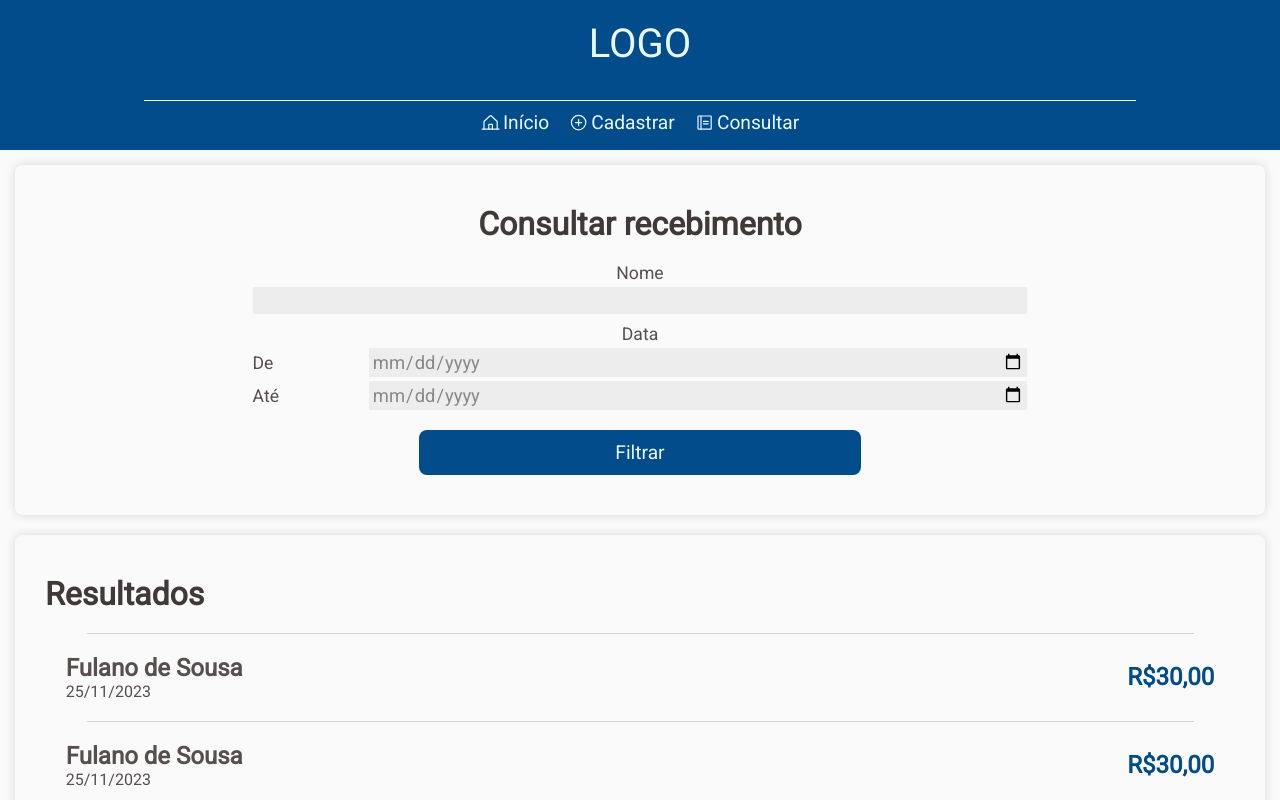
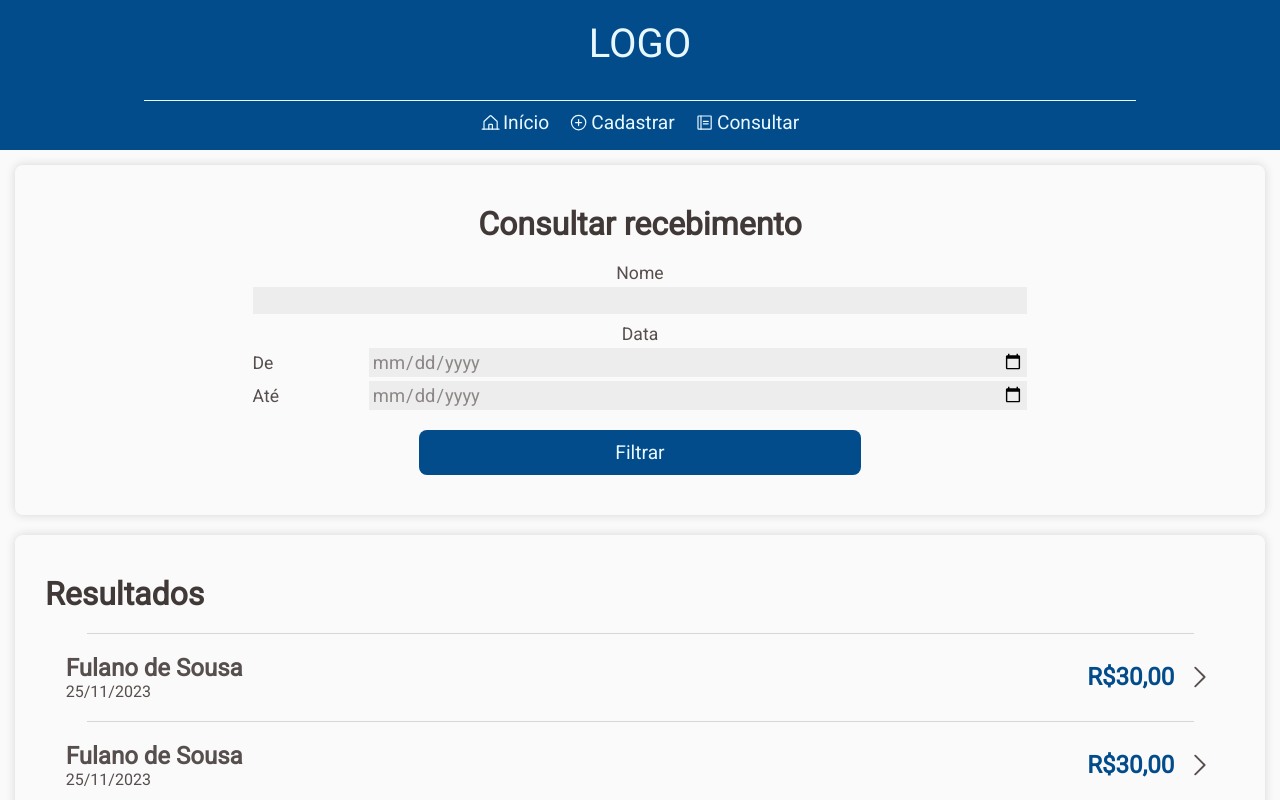
Before and after one commit to PedroSchinke/Controle-de-Pagamentos, a React (Vite) app: page /consultar/recebimento in a window 1280 px wide. Shown: the top 800 px of the page. Built offline with nearby package versions, Linux system fonts and the light colour scheme; the HTML template or start-up script is replaced by a standard one.

Commit message:
styles update

```diff
--- a/src/pages/register pages/pages/register client page/styles.ts
+++ b/src/pages/register pages/pages/register client page/styles.ts
@@ -68,6 +68,13 @@ export const BaseButton = styled.button`
   font-family: 'Roboto', sans-serif;
   font-size: 1.2rem;
   color: ${(props) => props.theme.blue_light};
+  cursor: pointer;
+  transition: 0.3s;
+
+  &:hover {
+    background-color: ${(props) => props.theme.blue_light};
+    color: ${(props) => props.theme.blue_dark};
+  }
 `
 
 export const ConfirmRegisterButton = styled(BaseButton)``
--- a/src/pages/register pages/pages/register receipt page/styles.ts
+++ b/src/pages/register pages/pages/register receipt page/styles.ts
@@ -68,6 +68,13 @@ export const BaseButton = styled.button`
   font-family: 'Roboto', sans-serif;
   font-size: 1.2rem;
   color: ${(props) => props.theme.blue_light};
+  cursor: pointer;
+  transition: 0.3s;
+
+  &:hover {
+    background-color: ${(props) => props.theme.blue_light};
+    color: ${(props) => props.theme.blue_dark};
+  }
 `
 
 export const ConfirmRegisterButton = styled(BaseButton)``
--- a/src/pages/search pages/pages/search client page/components/client search result/styles.ts
+++ b/src/pages/search pages/pages/search client page/components/client search result/styles.ts
@@ -19,10 +19,18 @@ export const ClientSearchResultInfos = styled.div`
   justify-content: space-between;
   align-items: center;
   padding: 20px 10px;
+  color: ${(props) => props.theme.base_text};
+  cursor: pointer;
+  transition: 0.2s;
+
+  &:hover {
+    h2 {
+      color: ${(props) => props.theme.blue_dark};
+    }
+  }
 
   .client_and_email {
     display: flex;
     flex-direction: column;
-    color: ${(props) => props.theme.base_text};
   }
 `
--- a/src/pages/search pages/pages/search receipt page/components/receipt search result/ReceiptSearchResult.tsx
+++ b/src/pages/search pages/pages/search receipt page/components/receipt search result/ReceiptSearchResult.tsx
@@ -1,3 +1,4 @@
+import { CaretRight } from 'phosphor-react'
 import {
   DivisionCardLine,
   ReceiptSearchResultContainer,
@@ -13,7 +14,10 @@ export function ReceiptSearchResult() {
           <h2>Fulano de Sousa</h2>
           <span>25/11/2023</span>
         </div>
-        <span className="donation_value">R$30,00</span>
+        <div className="donation_value_and_arrow">
+          <span className="donation_value">R$30,00</span>
+          <CaretRight size={30} />
+        </div>
       </ReceiptSearchResultInfos>
     </ReceiptSearchResultContainer>
   )
--- a/src/pages/search pages/pages/search receipt page/components/receipt search result/styles.ts
+++ b/src/pages/search pages/pages/search receipt page/components/receipt search result/styles.ts
@@ -19,16 +19,29 @@ export const ReceiptSearchResultInfos = styled.div`
   justify-content: space-between;
   align-items: center;
   padding: 20px 10px;
+  cursor: pointer;
+  color: ${(props) => props.theme.base_text};
+
+  &:hover {
+    h2 {
+      color: ${(props) => props.theme.blue_dark};
+    }
+  }
 
   .donator_and_date {
     display: flex;
     flex-direction: column;
-    color: ${(props) => props.theme.base_text};
   }
 
-  .donation_value {
-    font-size: 1.5rem;
-    font-weight: bold;
-    color: ${(props) => props.theme.blue_dark};
+  .donation_value_and_arrow {
+    display: flex;
+    align-items: center;
+    gap: 10px;
+
+    .donation_value {
+      font-size: 1.5rem;
+      font-weight: bold;
+      color: ${(props) => props.theme.blue_dark};
+    }
   }
 `
```
